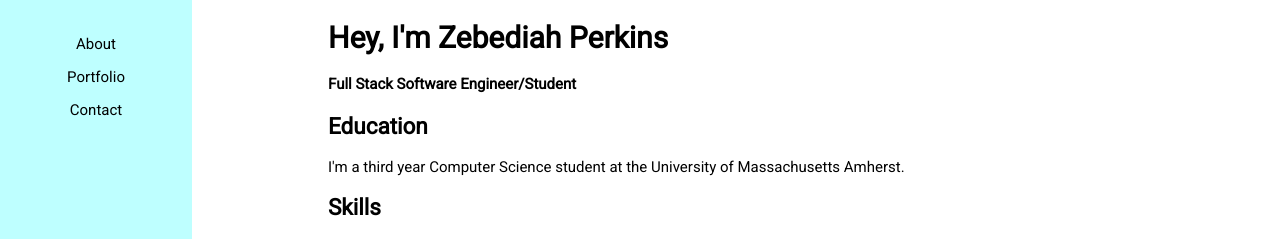
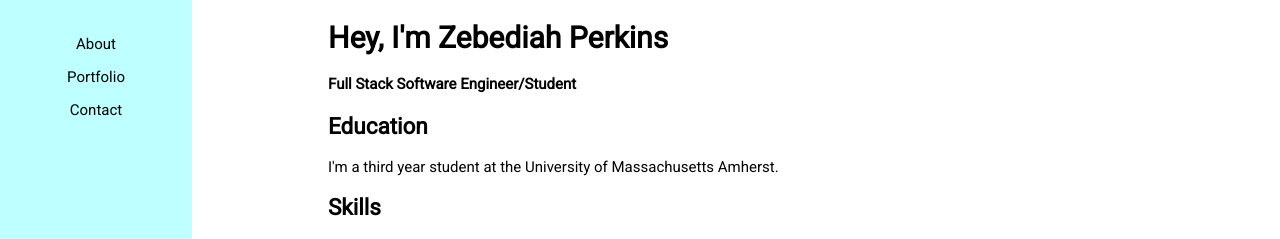
Before and after one commit to zebediahperkins/zebperkins.com, a React (Create React App) app in the folder client/: page / in a window 1280 px wide. Shown: the top 239 px of the page. Built offline with nearby package versions, Linux system fonts and the light colour scheme.

Commit message:
Update About.js
Update about page

```diff
--- a/client/src/pages/About.js
+++ b/client/src/pages/About.js
@@ -7,7 +7,7 @@ export default function About() {
             <h4>Full Stack Software Engineer/Student</h4>
 
             <h2>Education</h2>
-            <p>I'm a third year Computer Science student at the University of Massachusetts Amherst.</p>
+            <p>I'm a third year student at the University of Massachusetts Amherst.</p>
 
             <h2>Skills</h2>
             <p>I have a solid understanding of many things computer science related. However, I am most proficient in the following:</p>
```
